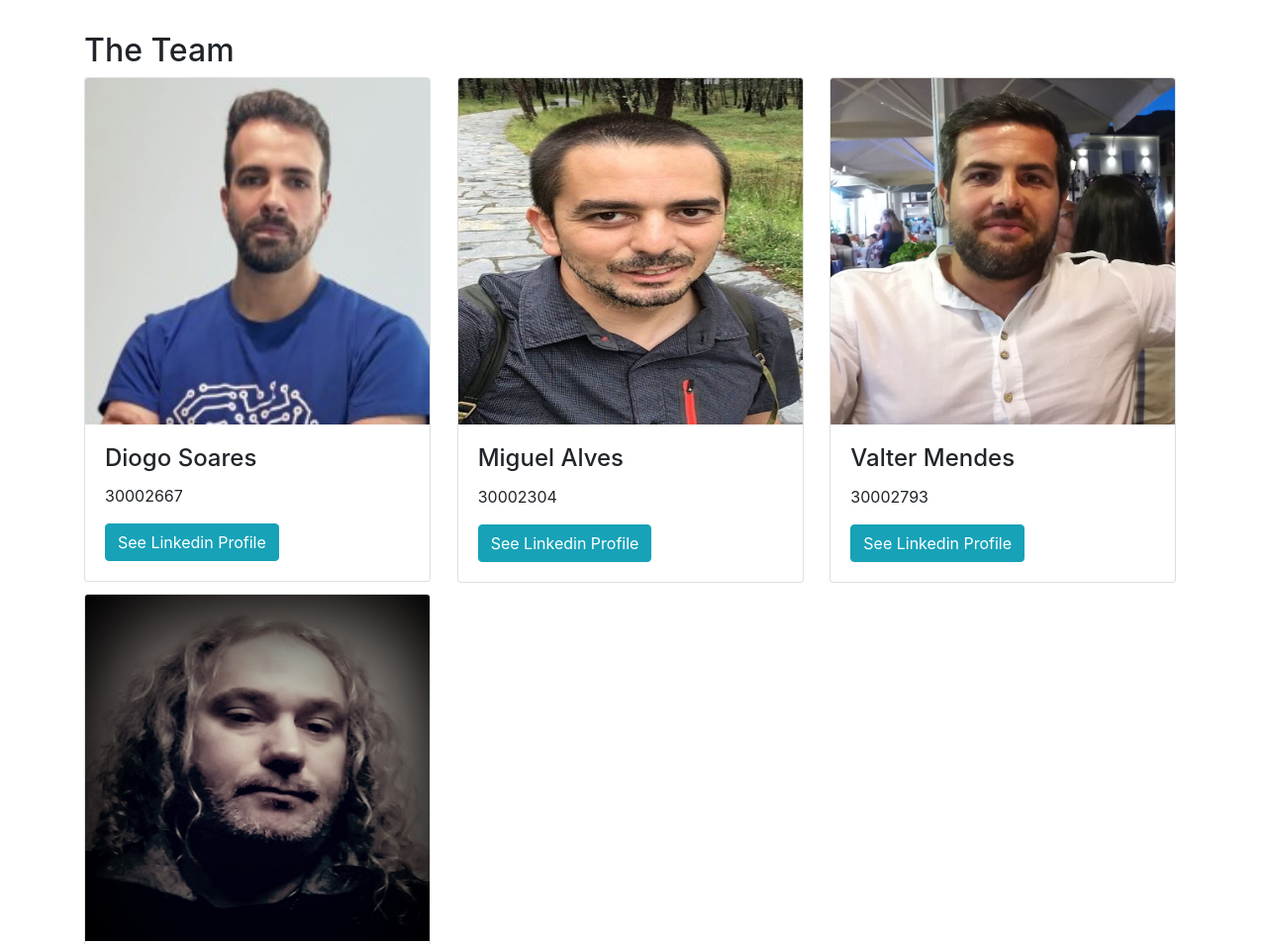
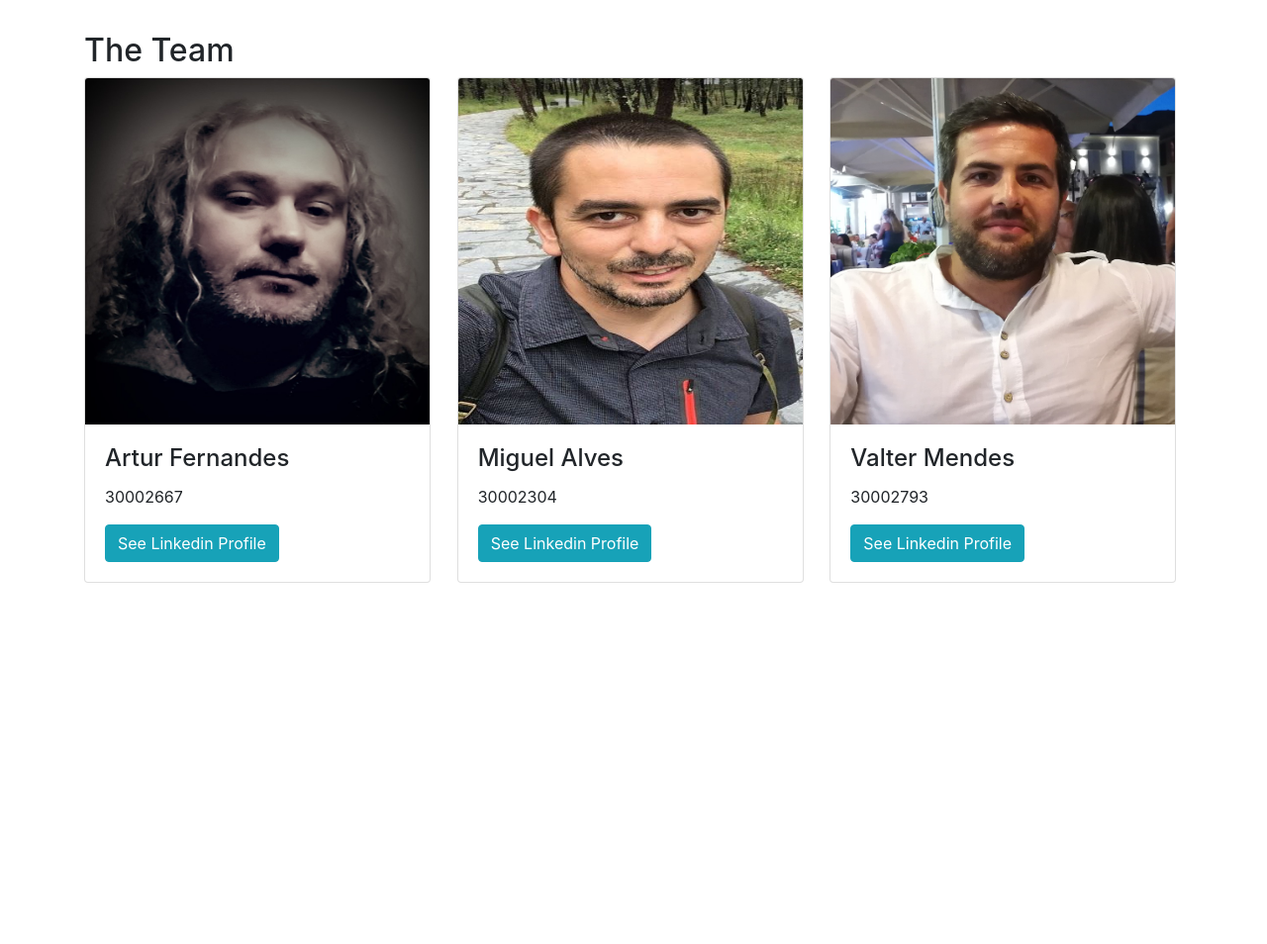
Before and after one commit to mogilev/projectoDWEB, a website: page node/public/index.html in a window 1280 px wide. Shown: the part 7229-8183 px from the top of the page at 99% size. After the commit the page ends 7830 px from the top, so only its background shows below. Drawn offline with nearby package versions, Linux system fonts and the light colour scheme.

Commit message:
team actualizada

```diff
--- a/node/public/index.html
+++ b/node/public/index.html
@@ -311,15 +311,6 @@
       <h2>The Team</h2>
       <div class="card-columns">
         <div class="card" style="width:350px">
-          <img class="card-img-top" src="img/team/diogo.jpg" alt="Card image" style="width:100%">
-          <div class="card-body">
-            <h4 class="card-title">Diogo Soares</h4>
-            <p class="card-text">30002667</p>
-            <a href="https://www.linkedin.com/in/diogo-afonso511" target="_blank" class="btn btn-info">See Linkedin
-              Profile</a>
-          </div>
-        </div>
-        <div class="card" style="width:350px">
           <img class="card-img-top" src="img/team/artur.jpg" alt="Card image" style="width:100%">
           <div class="card-body">
             <h4 class="card-title">Artur Fernandes</h4>
```
